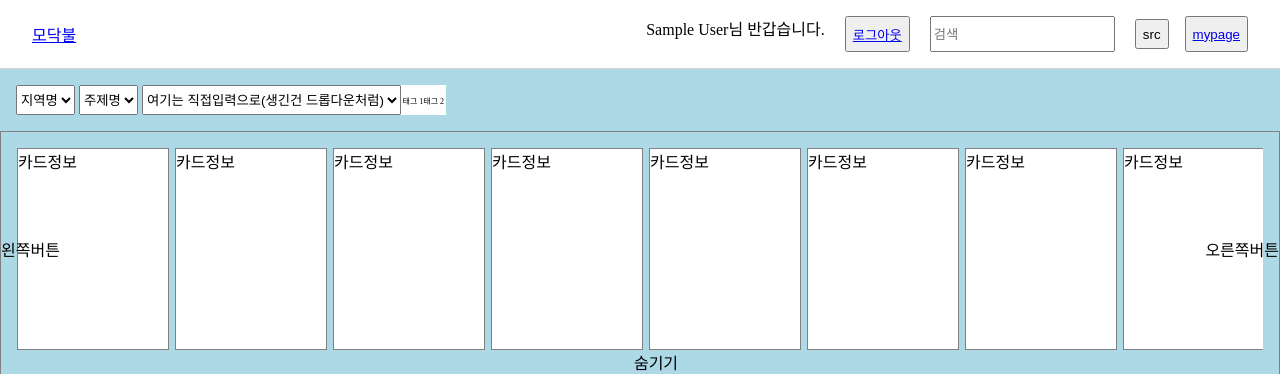
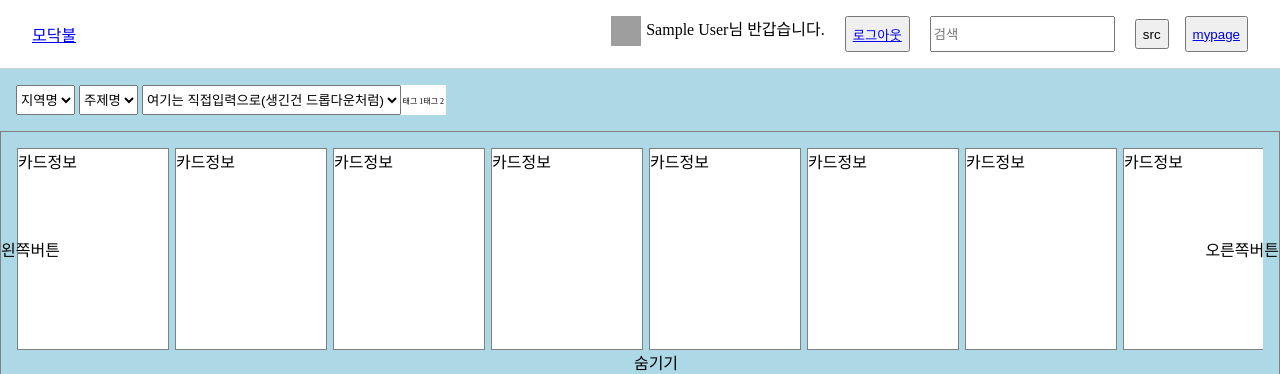
Before and after one commit to Modakbul-Project/Modakbul_Backend, a Flask app: page / in a window 1280 px wide. Shown: the top 374 px of the page. Run offline with Flask 2, Linux system fonts and the light colour scheme; the visitor is signed in with stand-in values (Sample User, id 1); a database or web service that is not in the repository returns one stand-in record (values such as "Sample title"); some libraries are stand-ins or nearby versions; grey boxes are pictures that could not be loaded.

Commit message:
Update main.html

```diff
--- a/templates/main.html
+++ b/templates/main.html
@@ -168,6 +168,9 @@
                {% if not session['userid'] %}
                     <button style=margin-right:20px;"><a href="/login">로그인</a></button>
                {% else %}
+               {% if session['profile'] %} <!-- 프로필이 있다면 -->
+                    <img src="{{session['profile']}}" width="30px"; height="30px;" style="margin-right:5px">
+               {% endif %}
                     {{session['username']}}님 반갑습니다.
                     <button style="margin-left:20px;margin-right:20px;"><a href="/logout">로그아웃</a></button>
                {% endif %}
```
